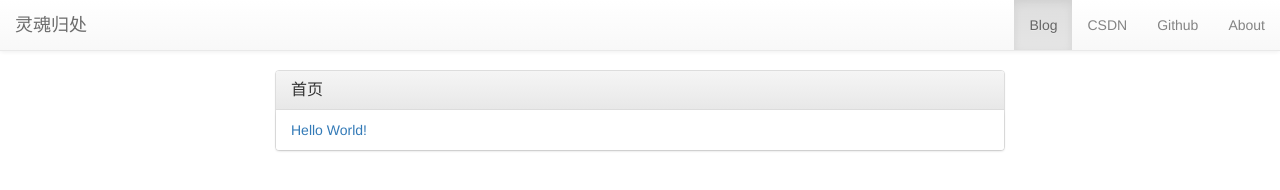
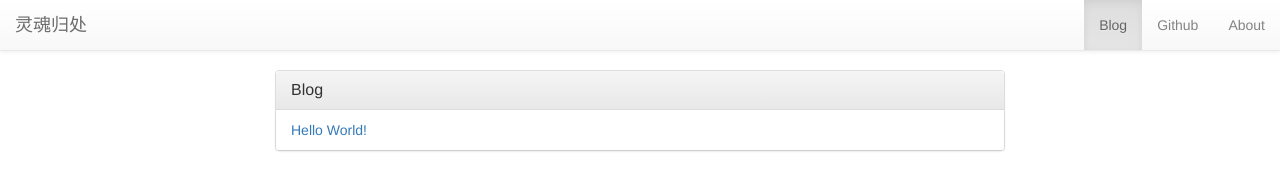
Before and after one commit to Louistz/louistz.github.io, a plain HTML site: page index.html in a window 1280 px wide. Drawn offline with Linux system fonts and the light colour scheme.

Commit message:
fix title

```diff
--- a/index.html
+++ b/index.html
@@ -9,7 +9,7 @@
   <link rel="alternate" type="application/atom+xml" href="/atom.xml" title="Atom feed">
   <link rel="shortcut icon" href="images/λ.png">
 
-  <title>灵魂归处</title>
+  <title>Blog</title>
 
 
 <body>
@@ -30,7 +30,6 @@
       <div class="collapse navbar-collapse" id="bs-example-navbar-collapse-1">
           <ul class="nav navbar-nav navbar-right">
               <li class="active"><a href="#">Blog</a></li>
-              <li><a href="#">CSDN</a></li>
               <li><a href="#">Github</a></li>
               <li><a href="#">About</a></li>
               <!--
@@ -64,7 +63,7 @@
   <div class="col-md-8 col-sm-12">
     <div class="panel panel-default">
       <div class="panel-heading">
-        <h3 class="panel-title">首页</h3>
+        <h3 class="panel-title">Blog</h3>
       </div>
       <ul class="list-group">
 
```
